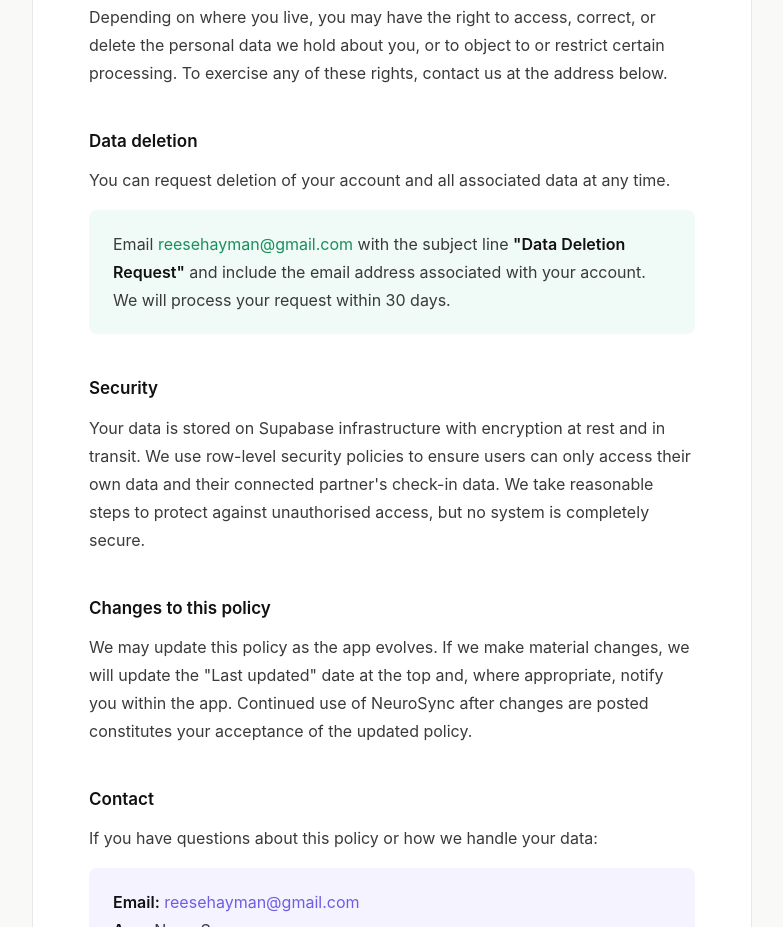
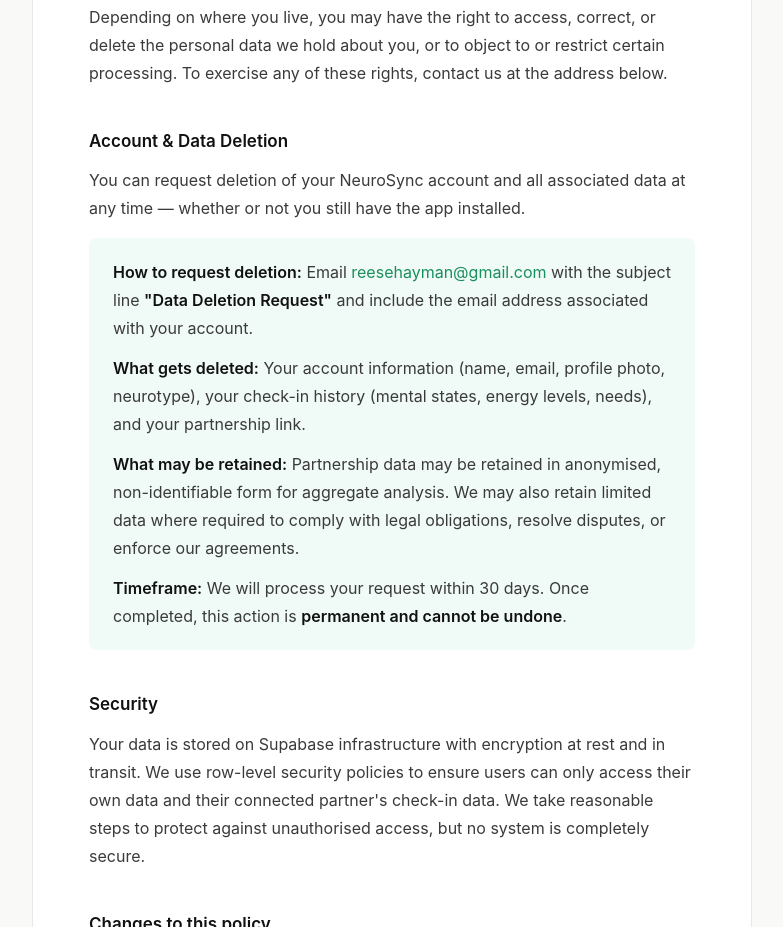
Before and after one commit to KwibooReese/NeuroSync-privacy-policy, a plain HTML site: page index.html in a window 1280 px wide. Shown: the part 2877-3804 px from the top of the page, without its empty margins (248-1031 px from the left). Drawn offline with Linux system fonts and the light colour scheme.

Commit message:
Update index.html

```diff
--- a/index.html
+++ b/index.html
@@ -56,6 +56,7 @@
         color: #111;
         margin-top: 2.5rem;
         margin-bottom: 0.6rem;
+        scroll-margin-top: 1.5rem;
       }
 
       p {
@@ -92,8 +93,11 @@
         margin-top: 0.75rem;
       }
       .deletion-block p { margin: 0; color: #3a3a3a; }
+      .deletion-block p + p { margin-top: 0.75rem; }
       .deletion-block a { color: #1a8f5e; text-decoration: none; }
       .deletion-block a:hover { text-decoration: underline; }
+
+      .deletion-block ul { margin: 0.5rem 0 0 1.25rem; }
 
       @media (max-width: 600px) {
         .wrapper { padding: 2rem 1.5rem; }
@@ -214,13 +218,31 @@
         these rights, contact us at the address below.
       </p>
 
-      <h2>Data deletion</h2>
-      <p>You can request deletion of your account and all associated data at any time.</p>
+      <h2 id="data-deletion">Account &amp; Data Deletion</h2>
+      <p>
+        You can request deletion of your NeuroSync account and all associated data at any time —
+        whether or not you still have the app installed.
+      </p>
       <div class="deletion-block">
         <p>
-          Email <a href="mailto:reesehayman@gmail.com">reesehayman@gmail.com</a> with the subject line
-          <strong>"Data Deletion Request"</strong> and include the email address associated with your
-          account. We will process your request within 30 days.
+          <strong>How to request deletion:</strong> Email
+          <a href="mailto:reesehayman@gmail.com?subject=Data%20Deletion%20Request">reesehayman@gmail.com</a>
+          with the subject line <strong>"Data Deletion Request"</strong> and include the email address
+          associated with your account.
+        </p>
+        <p>
+          <strong>What gets deleted:</strong> Your account information (name, email, profile photo,
+          neurotype), your check-in history (mental states, energy levels, needs), and your
+          partnership link.
+        </p>
+        <p>
+          <strong>What may be retained:</strong> Partnership data may be retained in anonymised,
+          non-identifiable form for aggregate analysis. We may also retain limited data where required
+          to comply with legal obligations, resolve disputes, or enforce our agreements.
+        </p>
+        <p>
+          <strong>Timeframe:</strong> We will process your request within 30 days. Once completed,
+          this action is <strong>permanent and cannot be undone</strong>.
         </p>
       </div>
 
```
